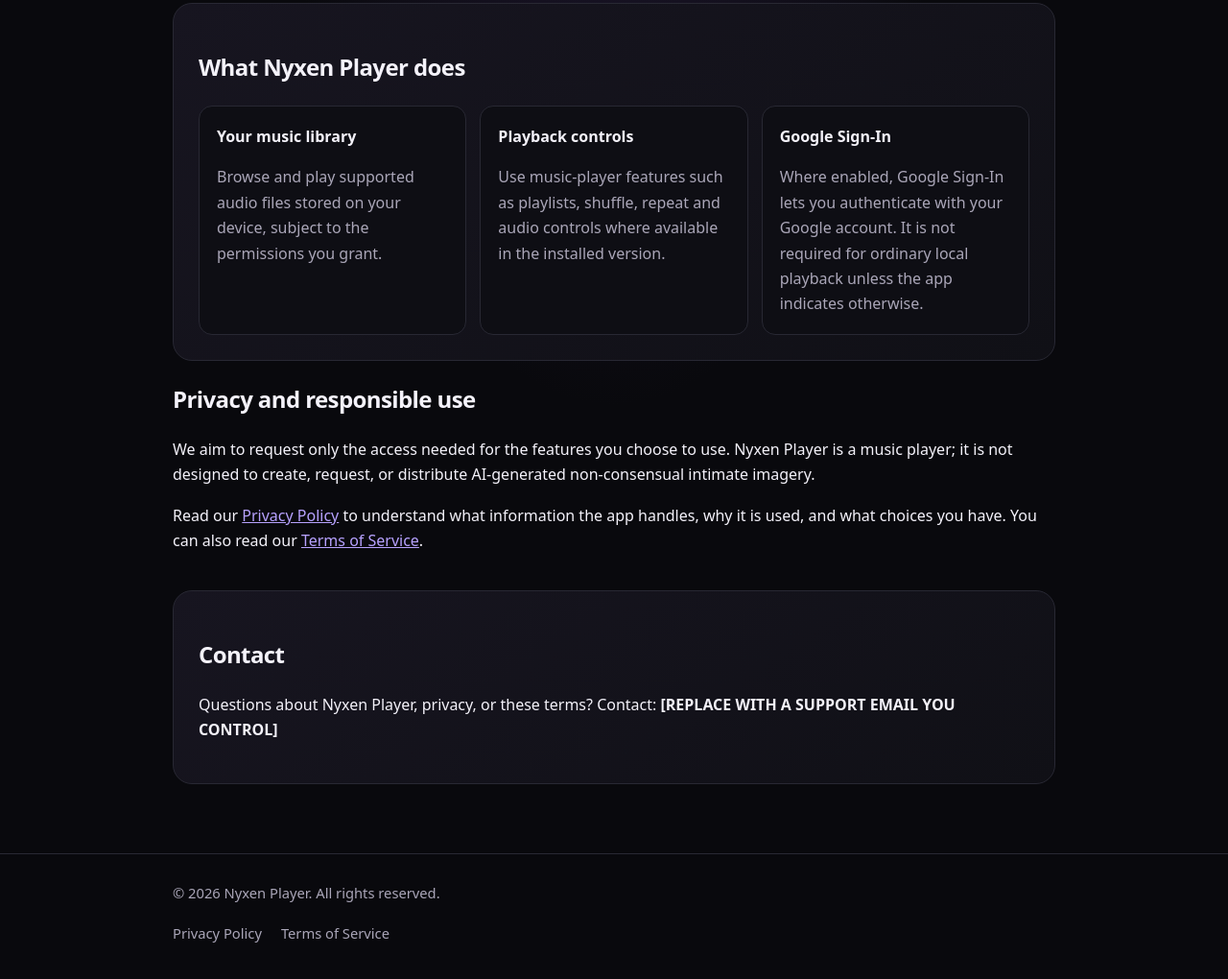
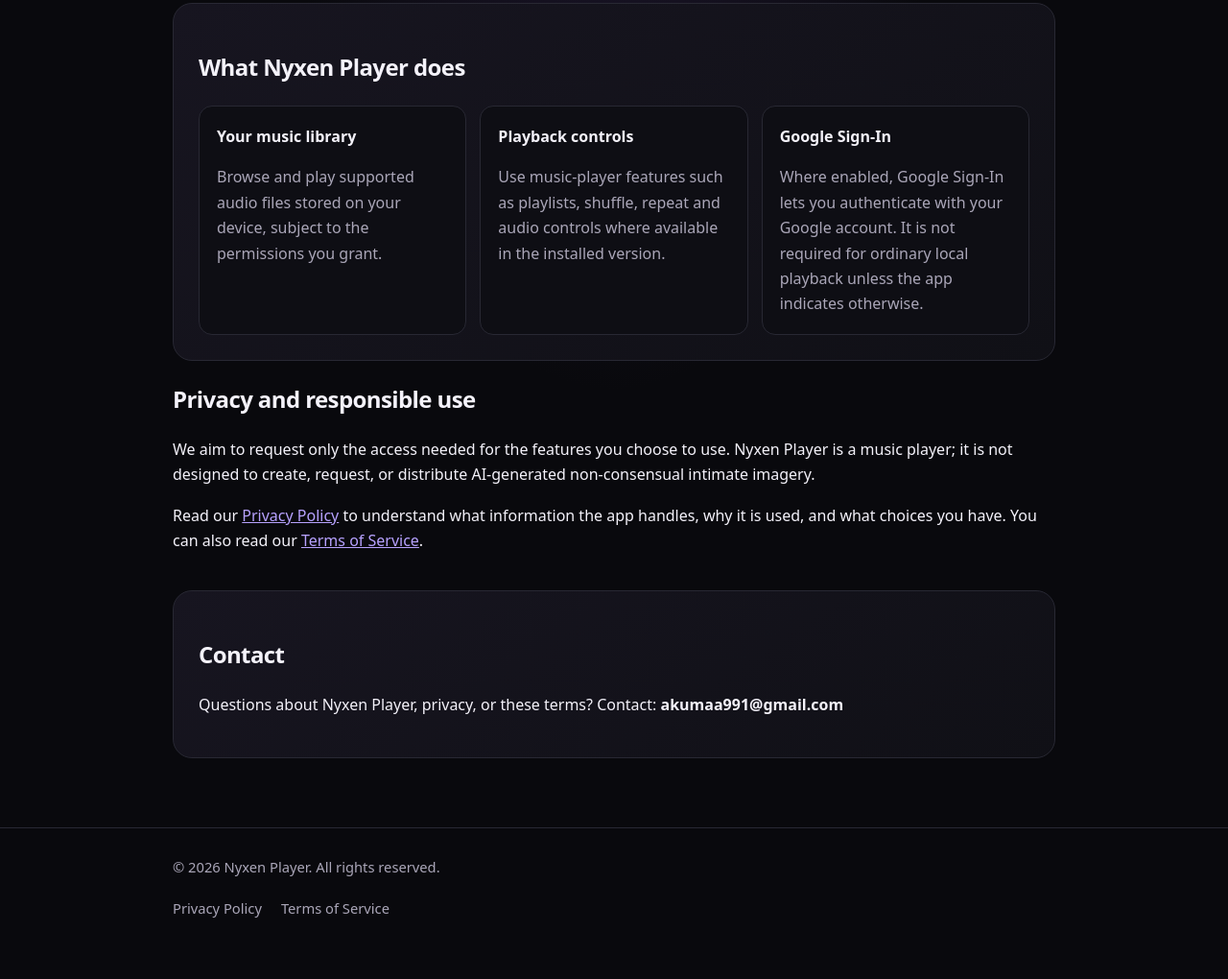
Before and after one commit to ElyTheProtogen/Nyxen-Player, a plain HTML site: page index.html in a window 1280 px wide. Shown: the part 538-1558 px from the top of the page at 96% size. Drawn offline with Linux system fonts and the light colour scheme.

Commit message:
Update index.html

```diff
--- a/index.html
+++ b/index.html
@@ -42,7 +42,7 @@
   </section>
   <section class="panel">
     <h2>Contact</h2>
-    <p>Questions about Nyxen Player, privacy, or these terms? Contact: <strong>[REPLACE WITH A SUPPORT EMAIL YOU CONTROL]</strong></p>
+    <p>Questions about Nyxen Player, privacy, or these terms? Contact: <strong>akumaa991@gmail.com</strong></p>
   </section>
 </main>
 <footer><div class="wrap">© <span id="year">2026</span> Nyxen Player. All rights reserved.<nav><a href="privacy.html">Privacy Policy</a><a href="terms.html">Terms of Service</a></nav></div></footer>
```
